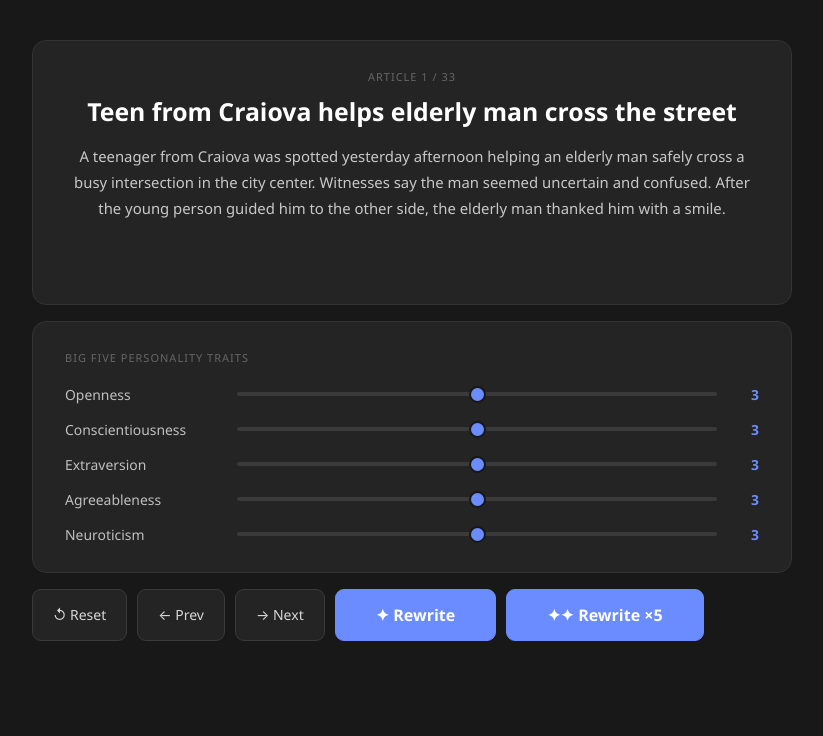
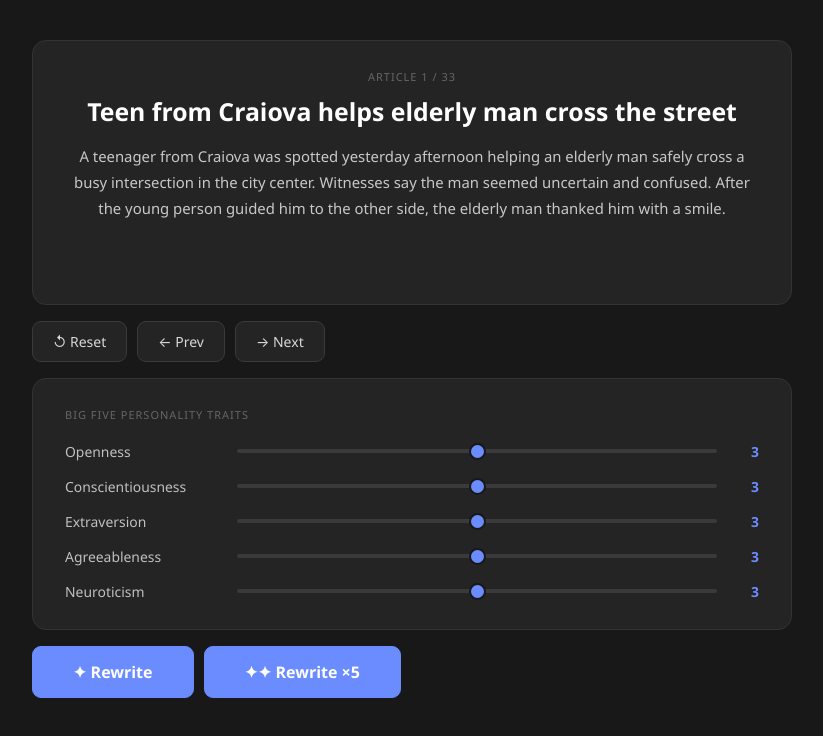
Before and after one commit to Dr0mp/rewriteApp, a website: page index.html in a window 1280 px wide. Shown: the whole page, without its empty margins (228-1051 px from the left). Drawn offline with Linux system fonts and the light colour scheme.

Commit message:
update 5

```diff
--- a/index.html
+++ b/index.html
@@ -217,6 +217,13 @@
     </div>
   </div>
 
+  <!-- Nav / Reset row (under article) -->
+  <div class="buttons-row">
+    <button onclick="resetAll()">↺ Reset</button>
+    <button onclick="prevArticle()">← Prev</button>
+    <button onclick="nextArticle()">→ Next</button>
+  </div>
+
   <!-- Show Original -->
   <div class="show-original-row">
     <button id="toggleOriginalBtn" onclick="toggleOriginal()" style="display:none">◎ Show Original</button>
@@ -262,11 +269,8 @@
     </div>
   </div>
 
-  <!-- Action Buttons -->
+  <!-- Rewrite Buttons -->
   <div class="buttons-row">
-    <button onclick="resetAll()">↺ Reset</button>
-    <button onclick="prevArticle()">← Prev</button>
-    <button onclick="nextArticle()">→ Next</button>
     <button class="primary" id="rewriteBtn" onclick="rewriteArticle()">✦ Rewrite</button>
     <button class="primary" id="rewrite5Btn" onclick="rewriteTimes(5)">✦✦ Rewrite ×5</button>
   </div>
```
